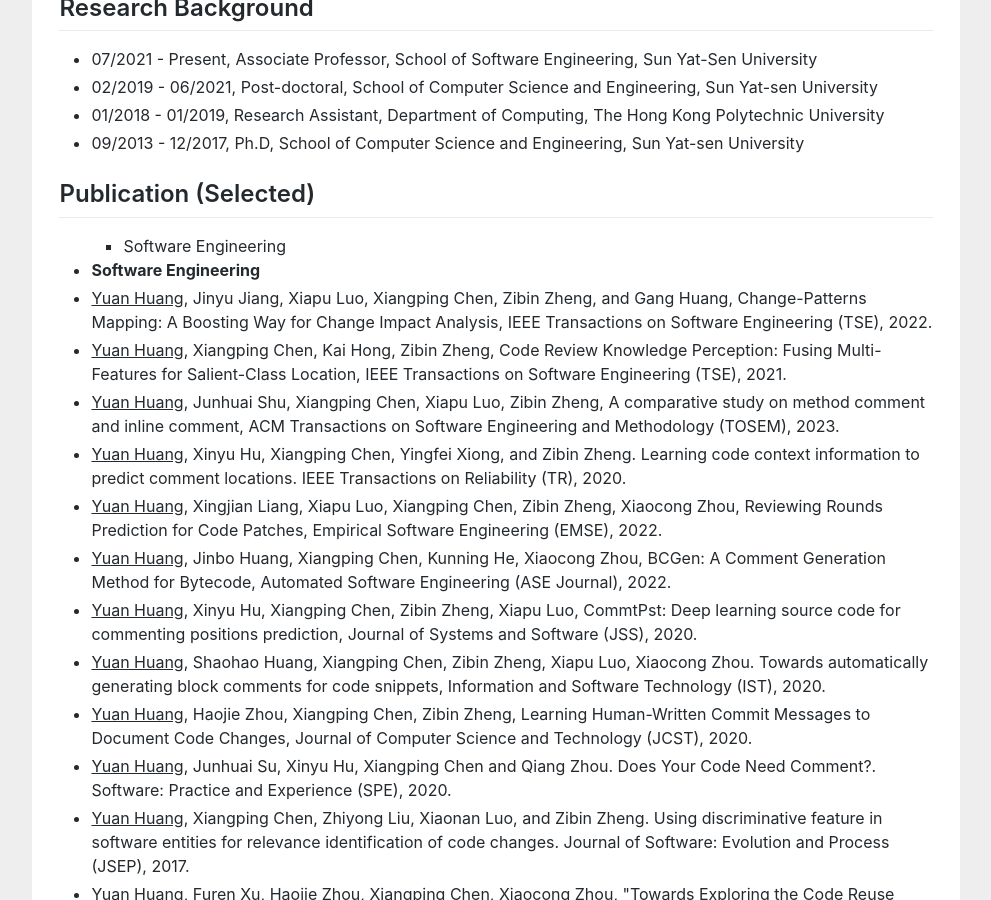
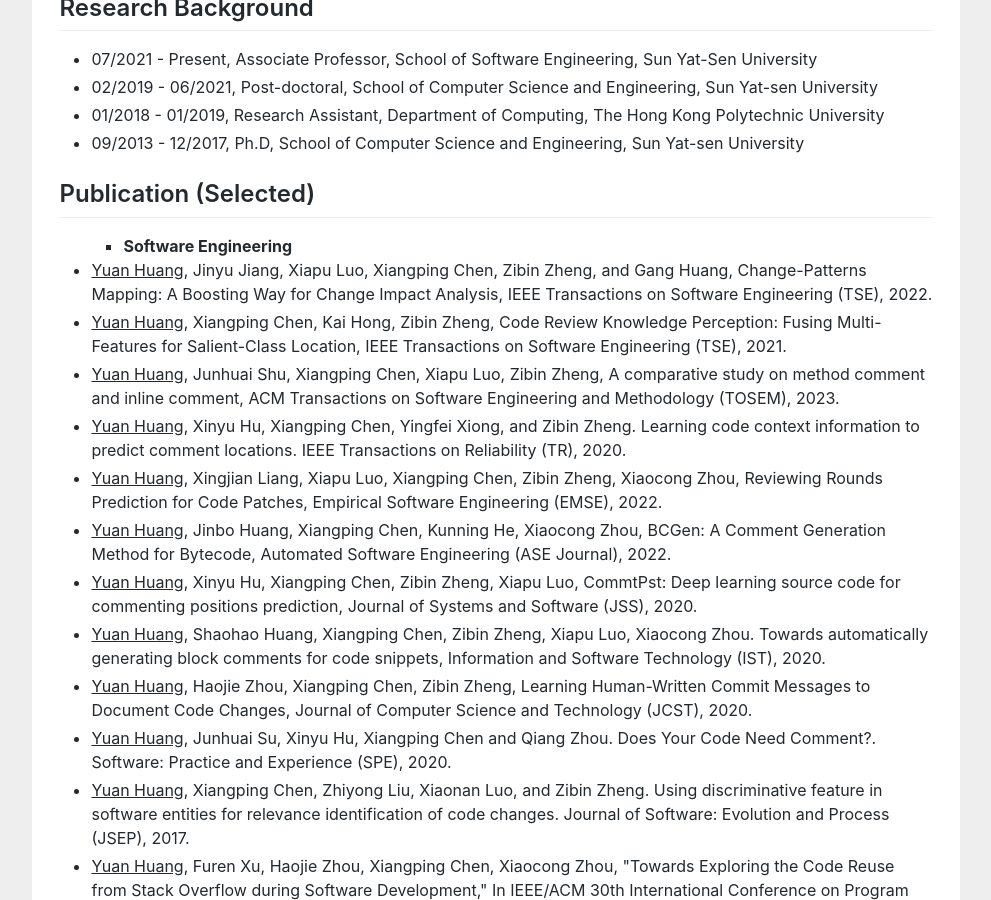
Before and after one commit to huangyuan-hy/huangyuan-hy.github.io, a Jekyll site: the page index.html, which Jekyll copies as it is, in a window 1280 px wide and 900 px high, scrolled down 637 px. Shown: the whole window, without its empty margins (144-1135 px from the left). Built offline with Jekyll 4.4.1, drawn with Linux system fonts in a browser that asks for light colours.

Commit message:
Update index.html

```diff
--- a/index.html
+++ b/index.html
@@ -84,11 +84,9 @@ gtag('config', 'UA-158965281-1');
 				<ul>
 
     <ul type="square">
-        <li>Software Engineering</li>
+        <li><b>Software Engineering</b></li>
     </ul>
 
-					<li><b>Software Engineering</b>
-				        </li>
 
 <li><u>Yuan Huang</u>, Jinyu Jiang, Xiapu Luo, Xiangping Chen, Zibin Zheng, and Gang Huang, Change-Patterns Mapping: A Boosting Way for Change Impact Analysis, IEEE Transactions on Software Engineering (TSE), 2022.</li>
 <li><u>Yuan Huang</u>, Xiangping Chen, Kai Hong, Zibin Zheng, Code Review Knowledge Perception: Fusing Multi-Features for Salient-Class Location, IEEE Transactions on Software Engineering (TSE), 2021.</li>
@@ -105,8 +103,10 @@ gtag('config', 'UA-158965281-1');
 <li><u>Yuan Huang</u>, Qiaoyang Zheng, Xiangping Chen, Yingfei Xiong, Zhiyong Liu, and Xiaonan Luo. Mining version control system for automatically generating commit comment. In 2017 ACM/IEEE International Symposium on Empirical Software Engineering and Measurement (ESEM), 2017.</li>
 <li><u>Yuan Huang</u>, Nan Jia, Xiangping Chen, Kai Hong, and Zibin Zheng. Salient-class location: Help developers understand code change in code review. In Proceedings of the 2018 26th ACM Joint Meeting on European Software Engineering Conference and Symposium on the Foundations of Software Engineering, ESEC/FSE 2018. pages 770–774.</li>
 
-<li><b>Blockchain&Smart Contract</b>
- </li>
+
+<ul type="square">
+        <li><b>Blockchain&Smart Contract</b></li>
+    </ul>
 
 <li><u>Yuan Huang</u>, Queping Kong, Xiangping Chen, and Zibin Zheng. Recommending differentiated code to support smart contract update. In IEEE/ACM 27th International Conference on Program Comprehension (ICPC), 2019. </li>
 
```
